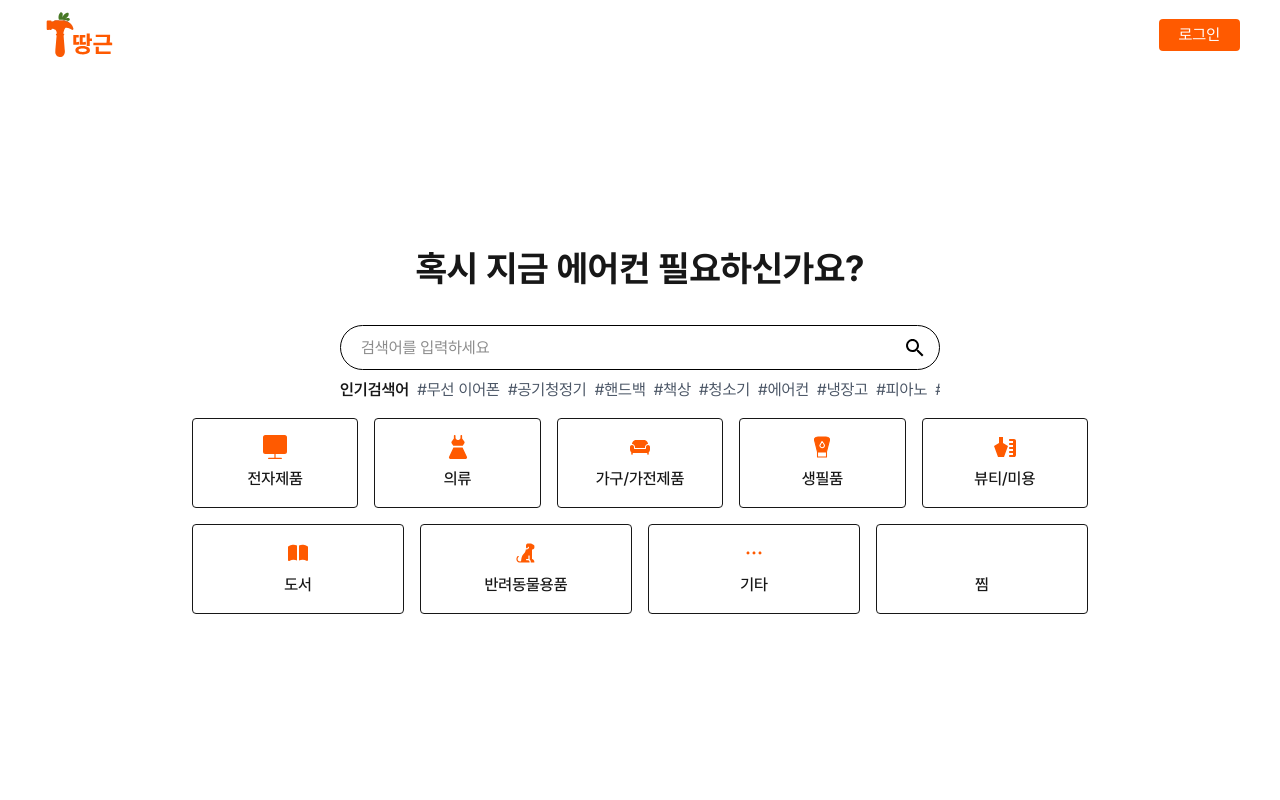
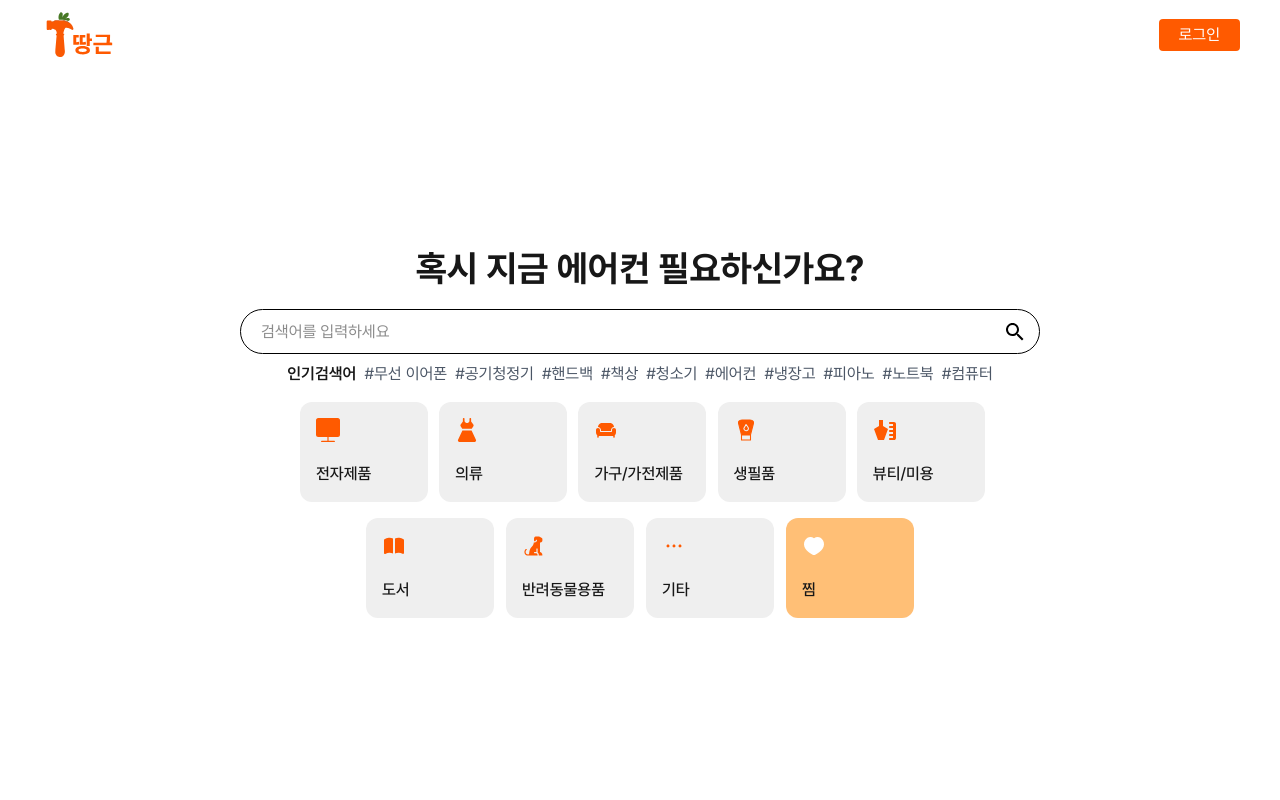
Before and after one commit to 2025summer/FE, a Next.js app: page / in a window 1280 px wide. Shown: the top 800 px of the page. Built offline with nearby package versions, Linux system fonts and the light colour scheme.

Commit message:
메인페이지 완성

```diff
--- a/src/app/layout.tsx
+++ b/src/app/layout.tsx
@@ -60,11 +60,13 @@ export default function RootLayout({
       <body
         className={`${gothic.className} flex h-full justify-center bg-white`}
       >
-        {/* 이 wrapper에 max-w, px, py 등 레이아웃 관련 스타일을 모두 줍니다 */}
-        <div className="w-full max-w-[1350px] px-5">
-          <Header />
-          <ScrollToTop />
-          <main>{children}</main>
+        <div className="flex h-full w-full flex-col items-center">
+          {/* 이 wrapper에 max-w, px, py 등 레이아웃 관련 스타일을 모두 줍니다 */}
+          <div className="w-full max-w-[1350px] px-5">
+            <Header />
+            <ScrollToTop />
+            <main>{children}</main>
+          </div>
           <Footer />
         </div>
       </body>
--- a/src/app/page.tsx
+++ b/src/app/page.tsx
@@ -21,12 +21,12 @@ export default function HomePage() {
   return (
     <main className="flex min-h-screen flex-col items-center px-5 pt-20">
       {/* 회전 텍스트 */}
-      <div className="relative mt-20 mb-4 flex h-20 w-full items-center justify-center overflow-hidden">
+      <div className="relative mt-20 flex h-20 w-full items-center justify-center overflow-hidden">
         <div className="absolute transition-transform duration-500">
           <RotatingTextLib />
         </div>
       </div>
-      <div className="flex w-1/2 items-center justify-center">
+      <div className="flex w-2/3 items-center justify-center">
         <SearchBar />
       </div>
 
--- a/src/components/CategoryTab.tsx
+++ b/src/components/CategoryTab.tsx
@@ -13,13 +13,13 @@ interface CategoryTabsProps {
 
 export default function CategoryTabs({ categories }: CategoryTabsProps) {
   return (
-    <div className="mb-4 w-full max-w-4xl">
+    <div className="mb-4 flex w-full max-w-170 flex-col items-center justify-center">
       <div className="mb-4 grid grid-cols-5 gap-4">
         {categories.slice(0, 5).map((cat) => (
           <Link
             key={cat.slug}
             href={`/category/${cat.slug}`}
-            className="flex flex-col items-center rounded border p-4 text-center hover:bg-gray-100"
+            className="flex w-32 flex-col items-start gap-3 rounded-xl bg-gray-300 p-4 text-center transition duration-150 hover:bg-gray-200"
           >
             <img
               src={`/images/${cat.slug}.svg`}
@@ -30,12 +30,16 @@ export default function CategoryTabs({ categories }: CategoryTabsProps) {
           </Link>
         ))}
       </div>
-      <div className="grid grid-cols-4 gap-4">
-        {categories.slice(5).map((cat) => (
+      <div className="grid max-w-150 grid-cols-4 gap-3">
+        {categories.slice(5).map((cat, idx) => (
           <Link
             key={cat.slug}
             href={`/category/${cat.slug}`}
-            className="flex flex-col items-center rounded border p-4 text-center hover:bg-gray-100"
+            className={`flex w-32 flex-col items-start gap-3 rounded-xl p-4 text-center transition duration-150 hover:bg-gray-100 ${
+              idx == 3
+                ? "bg-orange-300 hover:bg-orange-200"
+                : "bg-gray-300 hover:bg-gray-200"
+            }`}
           >
             <img
               src={`/images/${cat.slug}.svg`}
--- a/src/components/Footer.tsx
+++ b/src/components/Footer.tsx
@@ -2,7 +2,7 @@ import React from "react";
 
 export default function Footer() {
   return (
-    <footer className="mt-12 bg-gray-100 py-4">
+    <footer className="mt-12 w-full bg-gray-100 py-4">
       <div className="container mx-auto text-center text-sm text-gray-600">
         <p>© 2025 경매사이트. All rights reserved.</p>
         <div className="mt-2 flex justify-center gap-4">
--- a/src/components/SearchBar.tsx
+++ b/src/components/SearchBar.tsx
@@ -48,7 +48,7 @@ export default function SearchBar({ height = "45px" }: SearchBarProps) {
       </div>
 
       {/* 인기 검색어 */}
-      <div className="no-scrollbar mt-2 flex w-full gap-2 overflow-auto whitespace-nowrap">
+      <div className="no-scrollbar mt-2 flex w-full justify-center gap-2 overflow-auto whitespace-nowrap">
         <span className="font-semibold">인기검색어</span>
         {trendingKeywords.map((kw, i) => (
           <span key={i} className="text-gray-600 hover:underline">
--- a/src/styles/globals.css
+++ b/src/styles/globals.css
@@ -14,6 +14,8 @@
   --color-foreground: var(--foreground);
   --color-maincolor-500: oklch(0.6814 0.2136 40.06);
   --color-maincolor-300: oklch(0.7429 0.1672 40.06);
+  --color-gray-300: #efefef;
+  --color-orange-300: #ffbf76;
 }
 
 @media (prefers-color-scheme: dark) {
```
